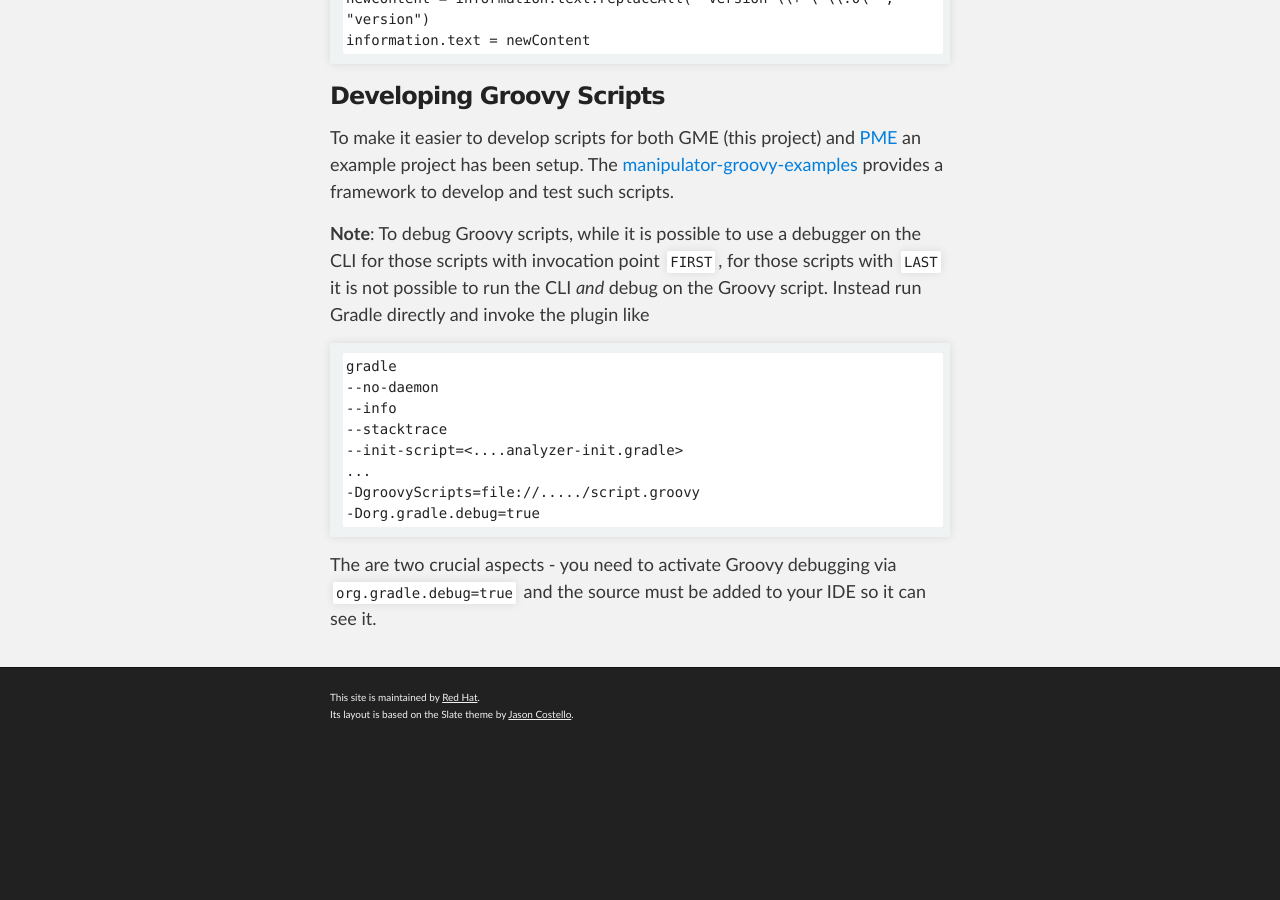
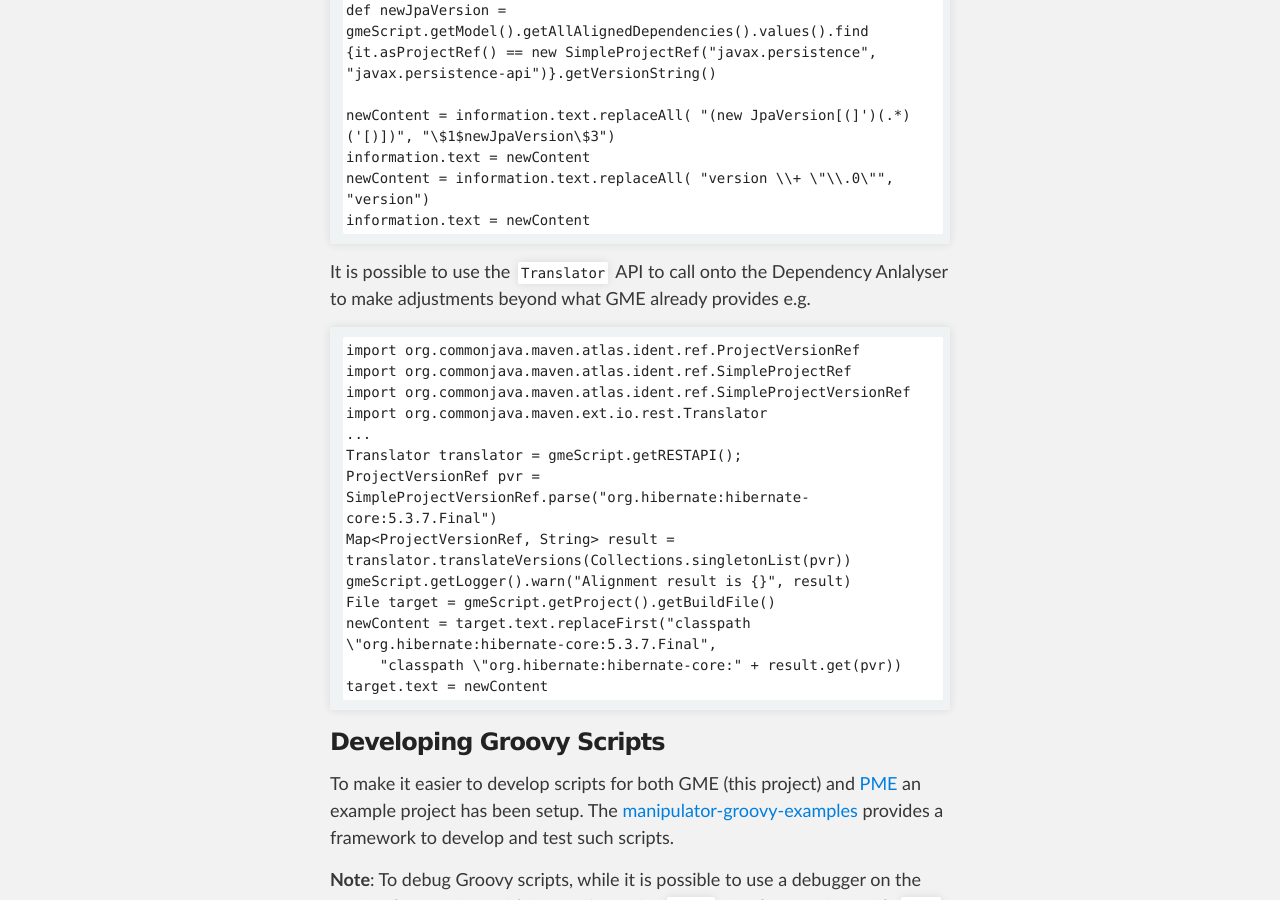
Before and after one commit to project-ncl/gradle-manipulator, a Jekyll site: the page built from guide/groovy.md, in a window 1280 px wide and 900 px high, scrolled down 2931 px. Built offline with Jekyll 4.4.1, drawn with Linux system fonts in a browser that asks for light colours; before the commit the page ends 3673 px from its top, so only the background shows below that; some of the changed text lies outside the part shown.

Commit message:
NCL-6520 Expose Translator REST API for Groovy scripting

```diff
--- a/guide/groovy.md
+++ b/guide/groovy.md
@@ -79,6 +79,18 @@ The following API is made available:
 
 | [Logger](https://www.javadoc.io/doc/org.slf4j/slf4j-api/1.7.30/org/slf4j/Logger.html) getLogger() | Get the Logger. |
 
+<table bgcolor="#ffff00">
+<tr>
+<td>
+    <b>NOTE</b> : From version 2.7 the following extra API is available:
+</td>
+</tr>
+</table>
+</table>
+
+| [getRESTAPI](https://www.javadoc.io/doc/org.commonjava.maven.ext/pom-manipulation-io/latest/org/commonjava/maven/ext/io/rest/Translator.html) getRESTAPI() | Get the REST Version Translator. |
+
+
 When running as `FIRST` Gradle has not parsed and created the Project which means the `getModel`/`getProject` calls are not available. However it is possible to ammend the Gradle scripts directly on disk which will then be read as part of the following alignment process.
 
 The API can then be invoked by e.g.
@@ -114,6 +126,24 @@ A typical groovy script that alters a JSON file on disk might be:
     newContent = information.text.replaceAll( "version \\+ \"\\.0\"", "version")
     information.text = newContent
 
+
+It is possible to use the `Translator` API to call onto the Dependency Anlalyser to make adjustments beyond what GME already provides e.g.
+
+    import org.commonjava.maven.atlas.ident.ref.ProjectVersionRef
+    import org.commonjava.maven.atlas.ident.ref.SimpleProjectRef
+    import org.commonjava.maven.atlas.ident.ref.SimpleProjectVersionRef
+    import org.commonjava.maven.ext.io.rest.Translator
+    ...
+    Translator translator = gmeScript.getRESTAPI();
+    ProjectVersionRef pvr = SimpleProjectVersionRef.parse("org.hibernate:hibernate-core:5.3.7.Final")
+    Map<ProjectVersionRef, String> result = translator.translateVersions(Collections.singletonList(pvr))
+    gmeScript.getLogger().warn("Alignment result is {}", result)
+    File target = gmeScript.getProject().getBuildFile()
+    newContent = target.text.replaceFirst("classpath \"org.hibernate:hibernate-core:5.3.7.Final",
+        "classpath \"org.hibernate:hibernate-core:" + result.get(pvr))
+    target.text = newContent
+
+
 ### Developing Groovy Scripts
 
 To make it easier to develop scripts for both GME (this project) and [PME](https://github.com/release-engineering/pom-manipulation-ext) an example project has been setup. The [manipulator-groovy-examples](https://github.com/project-ncl/manipulator-groovy-examples) provides a framework to develop and test such scripts.
```
